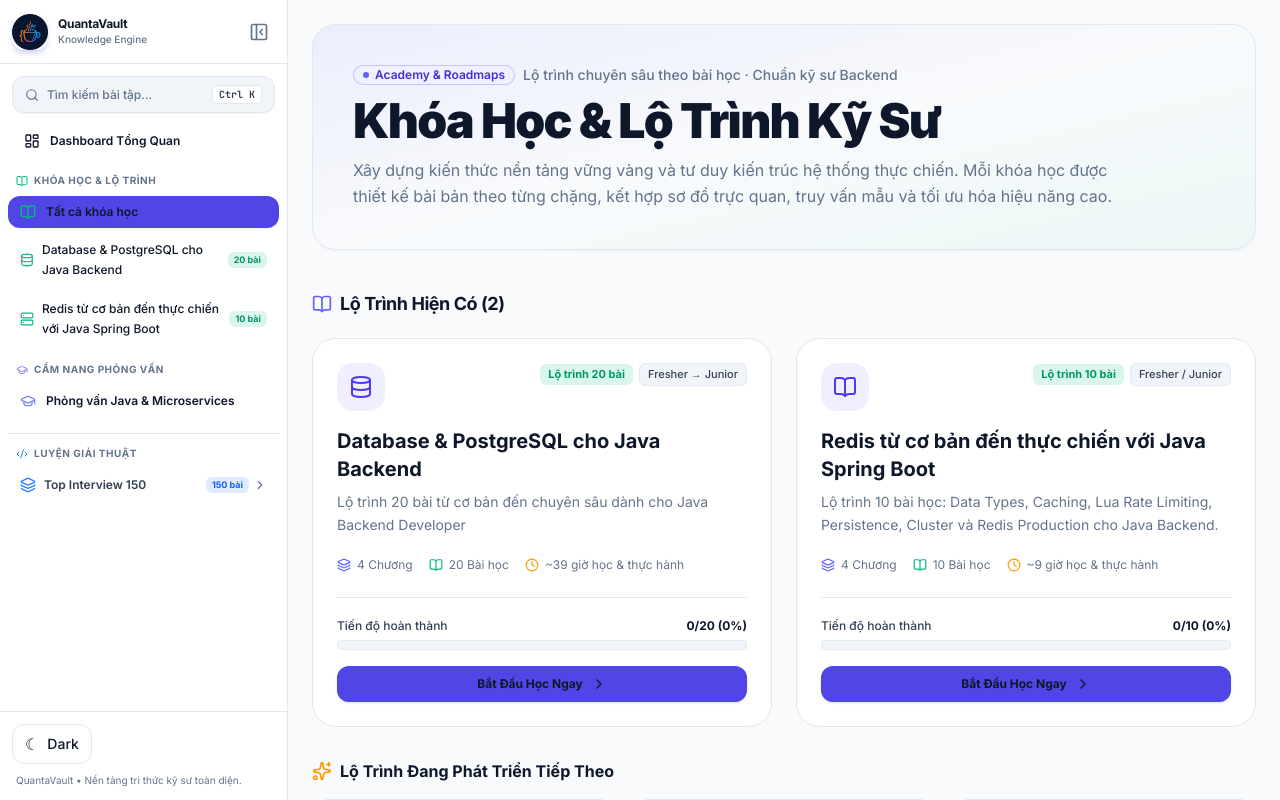
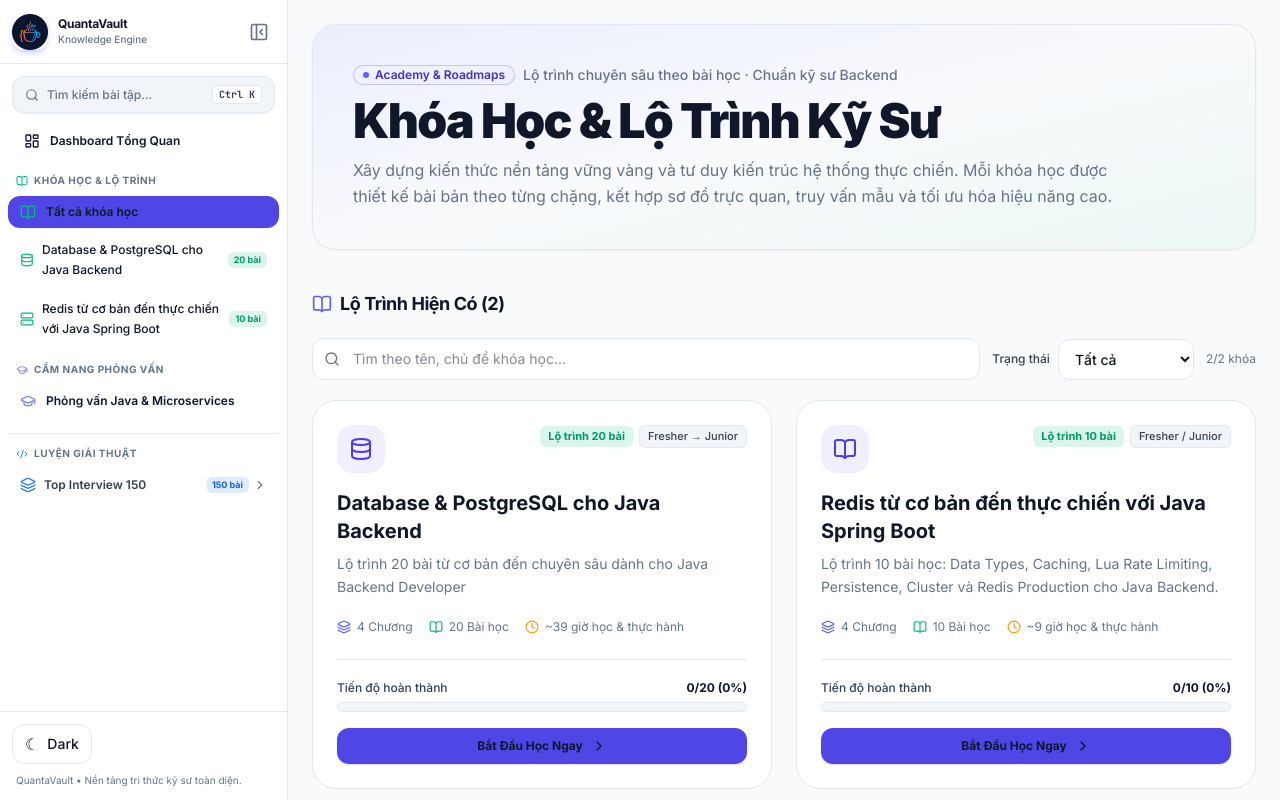
Before and after one commit to TanBuiDev/QuantaVault, a Next.js app in the folder web/: page /courses in a window 1280 px wide. Shown: the top 800 px of the page. Built offline with nearby package versions, Linux system fonts and the light colour scheme.

Commit message:
feat(courses): add searchable and filterable catalog controls

```diff
--- a/web/src/features/courses/CourseCatalogView.tsx
+++ b/web/src/features/courses/CourseCatalogView.tsx
@@ -110,6 +110,47 @@ export function CourseCatalogView({ courses }: CourseCatalogViewProps) {
                 <span>Lộ Trình Hiện Có ({courses.length})</span>
               </h2>
             </div>
+
+            {/* Search and status filters support large catalogs without changing saved progress. */}
+            <div className="flex flex-col gap-3 sm:flex-row sm:items-center sm:justify-between">
+              <label className="relative block min-w-0 flex-1">
+                <Search aria-hidden="true" className="pointer-events-none absolute left-3 top-1/2 h-4 w-4 -translate-y-1/2 text-[var(--muted)]" />
+                <input
+                  type="search"
+                  aria-label="Tìm kiếm khóa học"
+                  value={searchQuery}
+                  onChange={(event) => setSearchQuery(event.target.value)}
+                  placeholder="Tìm theo tên, chủ đề khóa học..."
+                  className="w-full rounded-xl border border-[var(--border)] bg-[var(--surface)] py-2.5 pl-10 pr-3 text-sm text-[var(--foreground)] outline-none focus:border-indigo-500"
+                />
+              </label>
+              <label className="flex shrink-0 items-center gap-2 text-xs font-medium text-[var(--muted-strong)]">
+                <span>Trạng thái</span>
+                <select
+                  aria-label="Lọc trạng thái khóa học"
+                  value={statusFilter}
+                  onChange={(event) => setStatusFilter(event.target.value as typeof statusFilter)}
+                  className="rounded-xl border border-[var(--border)] bg-[var(--surface)] px-3 py-2.5 text-sm text-[var(--foreground)] outline-none focus:border-indigo-500"
+                >
+                  <option value="all">Tất cả</option>
+                  <option value="studying">Đang học</option>
+                  <option value="completed">Hoàn thành</option>
+                  <option value="not-started">Chưa bắt đầu</option>
+                </select>
+              </label>
+              <span role="status" className="shrink-0 text-xs text-[var(--muted)]">{matchingCourses.length}/{courses.length} khóa</span>
+            </div>
+
+            {matchingCourses.length === 0 && (
+              <div role="status" className="rounded-2xl border border-dashed border-[var(--border)] bg-[var(--surface)] px-6 py-10 text-center">
+                <p className="font-semibold text-[var(--foreground)]">Không tìm thấy khóa học phù hợp</p>
+                <p className="mt-1 text-xs text-[var(--muted)]">Thử từ khóa hoặc trạng thái khác.</p>
+                <button type="button" onClick={() => { setSearchQuery(""); setStatusFilter("all"); }}
+                  className="mt-3 rounded-lg border border-[var(--border)] px-3 py-2 text-xs font-semibold hover:bg-[var(--surface-hover)]">
+                  Xóa bộ lọc
+                </button>
+              </div>
+            )}
 
             {/* Courses Showcase */}
             {courses.length === 1 && matchingCourses.length === 1 && primaryCourse ? (
```
